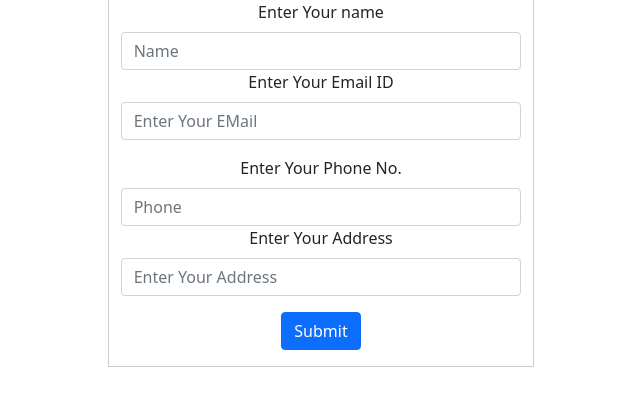
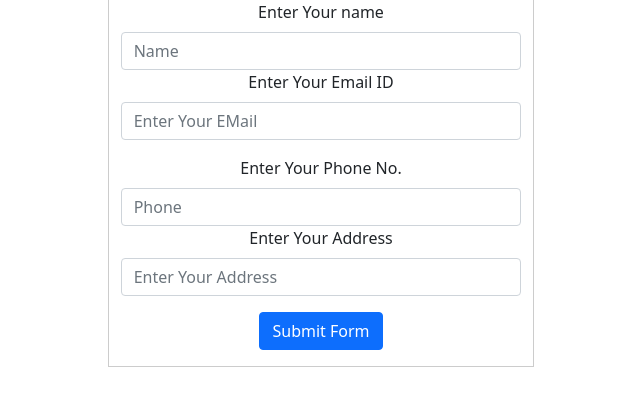
Before and after one commit to gqadirdepar/djangoNew, a Django app: page /contact in a window 1280 px wide. Shown: the part 147-558 px from the top of the page, without its empty margins (319-959 px from the left). Run offline with Django 3.2, Linux system fonts and the light colour scheme.

Commit message:
Update contact.html

```diff
--- a/templates/contact.html
+++ b/templates/contact.html
@@ -29,7 +29,7 @@ contact
     <input type="Desc" Name="desc" class="form-control" id="Desc" placeholder="Enter Your Address">
   </div>
 
-  <button type="submit" class="btn btn-primary">Submit</button>
+  <button type="submit" class="btn btn-primary">Submit Form</button>
 </form>
 
 
```
